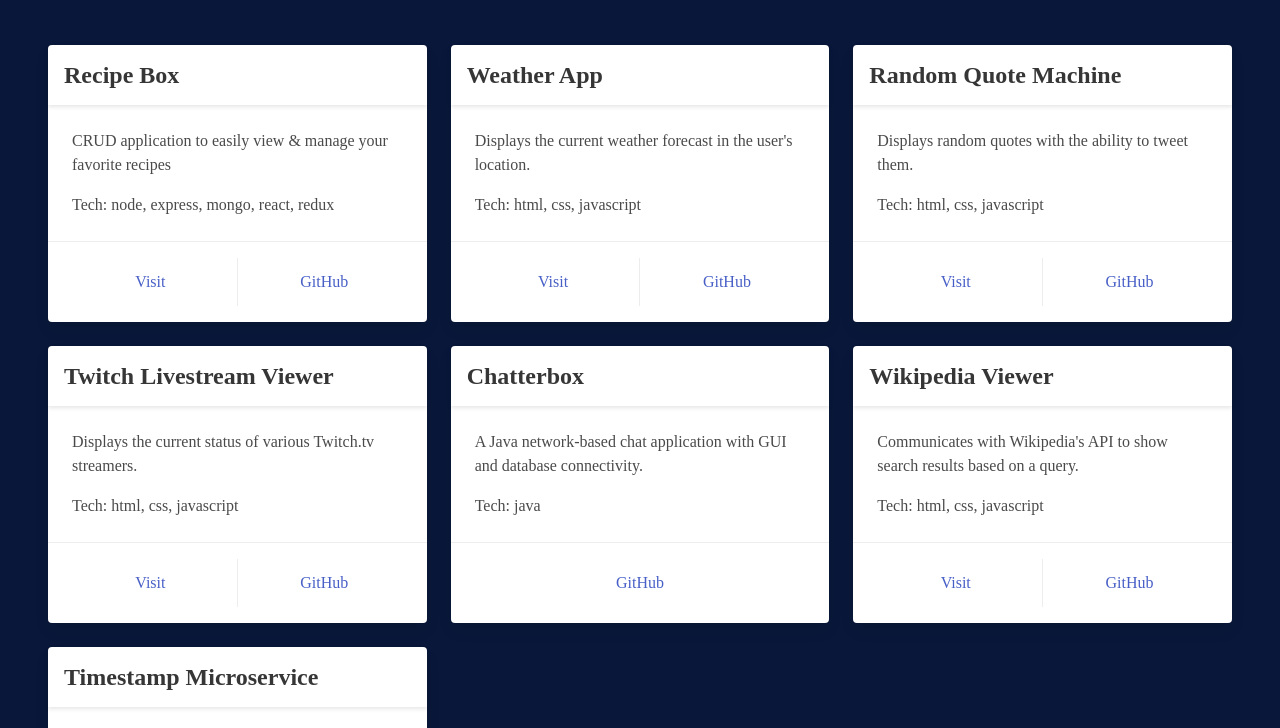
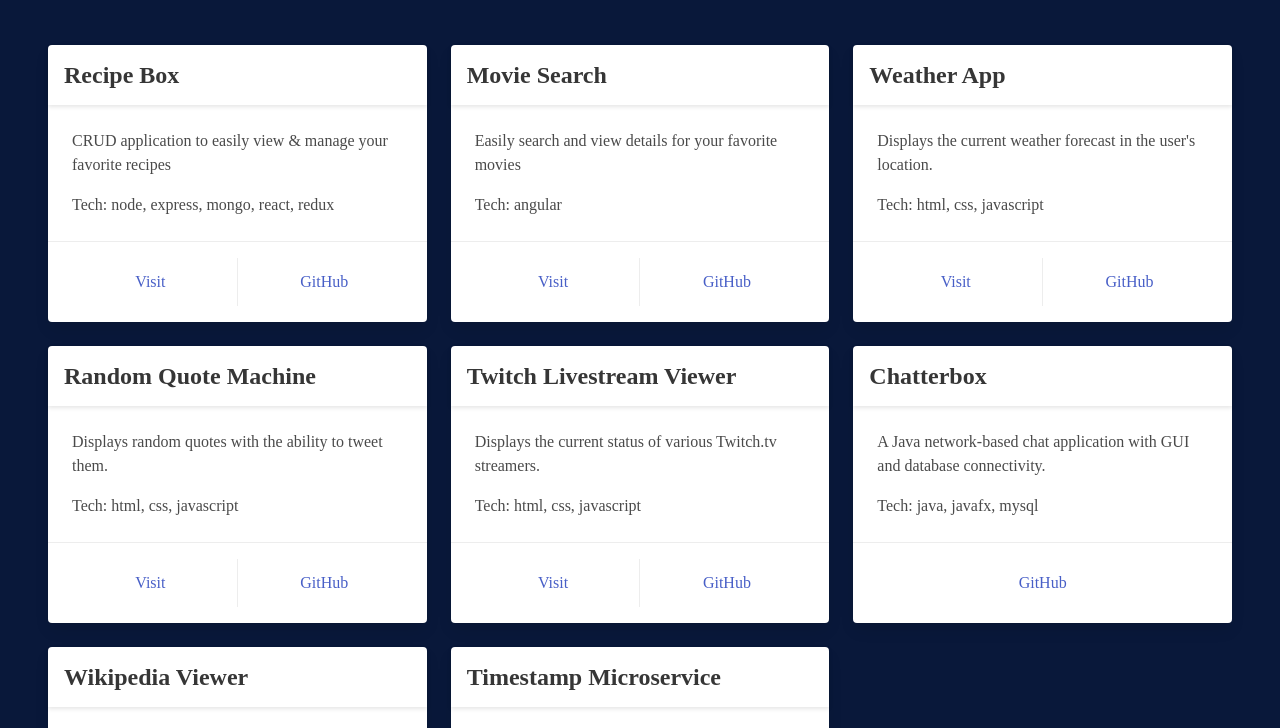
Before and after one commit to Nerrdii/josephndavis.com, a Gatsby site: page /portfolio in a window 1280 px wide. Shown: the part 70-798 px from the top of the page. Built offline with nearby package versions, Linux system fonts and the light colour scheme; Gatsby itself is replaced by a stand-in of ours.

Commit message:
Add movie search project

```diff
--- a/src/config/projects.js
+++ b/src/config/projects.js
@@ -5,6 +5,13 @@ const projects = [
     repo: 'https://github.com/MrWhiteNerdy/recipe-box',
     link: 'https://infinite-earth-59944.herokuapp.com',
     tech: 'node, express, mongo, react, redux'
+  },
+  {
+    name: 'Movie Search',
+    desc: 'Easily search and view details for your favorite movies',
+    repo: 'https://github.com/MrWhiteNerdy/movie-search',
+    link: 'https://ecstatic-kowalevski-f18263.netlify.com',
+    tech: 'angular'
   },
   {
     id: 'weather-app',
@@ -37,7 +44,7 @@ const projects = [
       'A Java network-based chat application with GUI and database connectivity.',
     repo: 'https://github.com/MrWhiteNerdy/chatterbox.git',
     link: null,
-    tech: 'java'
+    tech: 'java, javafx, mysql'
   },
   {
     id: 'wikipedia-viewer',
```
